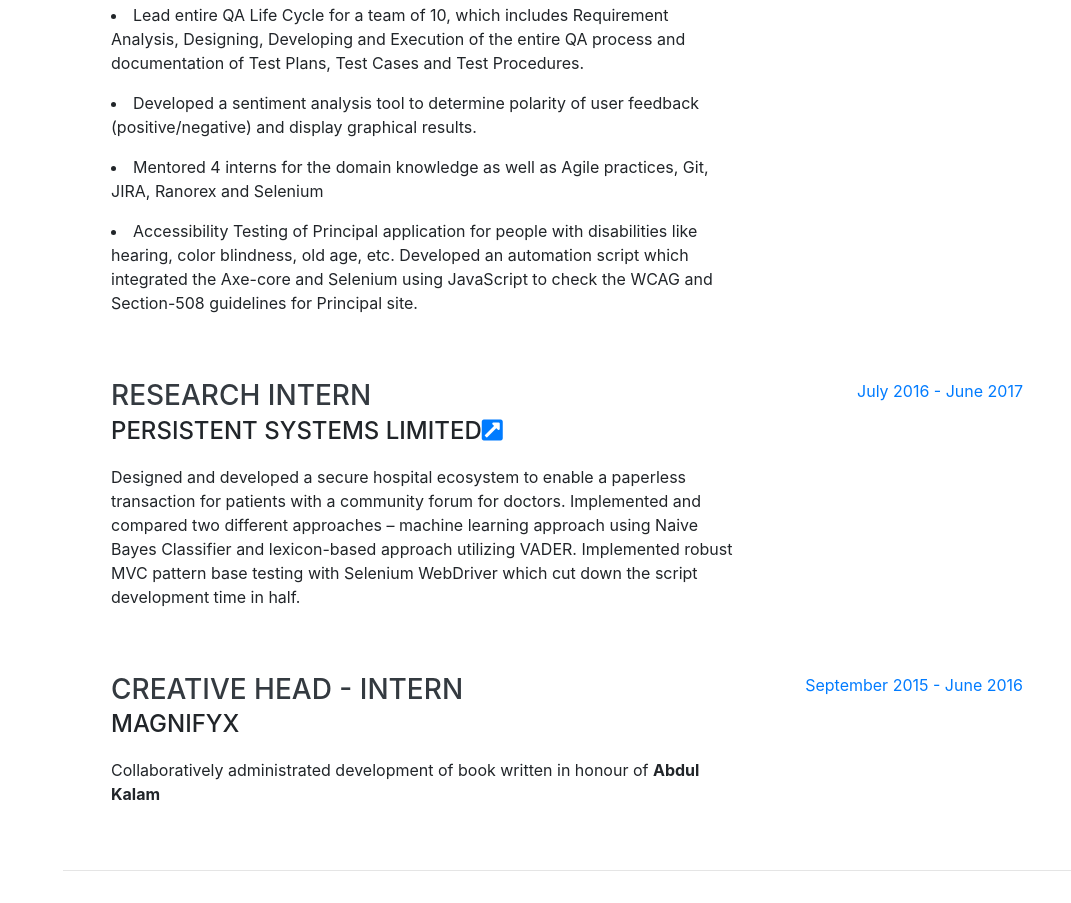
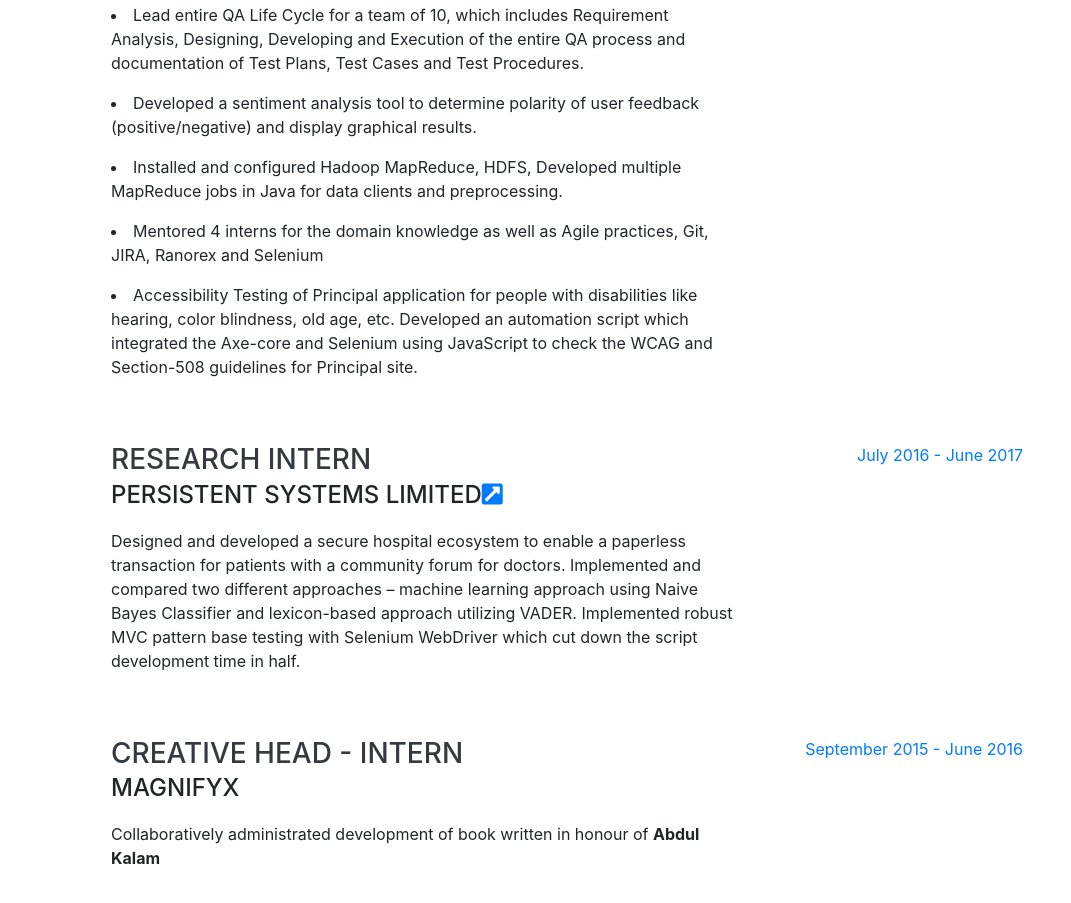
Before and after one commit to shivanibhoite/shivanibhoite.github.io, a website with bundled scripts: page index.html in a window 1280 px wide. Shown: the part 1282-2185 px from the top of the page, without its empty margins (209-1280 px from the left). Built offline with nearby package versions, Linux system fonts and the light colour scheme; a web font is replaced by a local one.

Commit message:
Update index.html

```diff
--- a/untitled.html
+++ b/index.html
@@ -112,6 +112,8 @@
             <h3 class="mb-0">Software Engineer</h3>
             <div class="subheading mb-3">Principal Financial  <a href="https://www.principal.com/"
                 target="_blank"><i class="fas fa-external-link-square-alt"></i></a></div>
+
+
             <p><li>Developed and designed the automation of financial analysis single-handedly. Improved team efficiency by 25% that achieved to reduce the effort of <b>1500+ hours</b> of manual testing. </li></p>
 
             <p><li>Spearheaded the renovation of entire manual regression test suite and achieved 100% automation. Extensively used Selenium web Driver with Java. Cut costs of manual testing hours of 2 FTE.</li></p>
@@ -122,6 +124,9 @@
             <p><li>Lead entire QA Life Cycle for a team of 10, which includes Requirement Analysis, Designing, Developing and Execution of the entire QA process and documentation of Test Plans, Test Cases and Test Procedures.</li></p>
 
             <p><li>Developed a sentiment analysis tool to determine polarity of user feedback (positive/negative) and display graphical results. </li></p>
+
+            <p><li> Installed and configured Hadoop MapReduce, HDFS, Developed multiple MapReduce jobs in Java for data clients and preprocessing.
+            </li></p>
 
             <p><li>Mentored 4 interns for the domain knowledge as well as Agile practices, Git, JIRA, Ranorex and Selenium </li></p>
 
```
